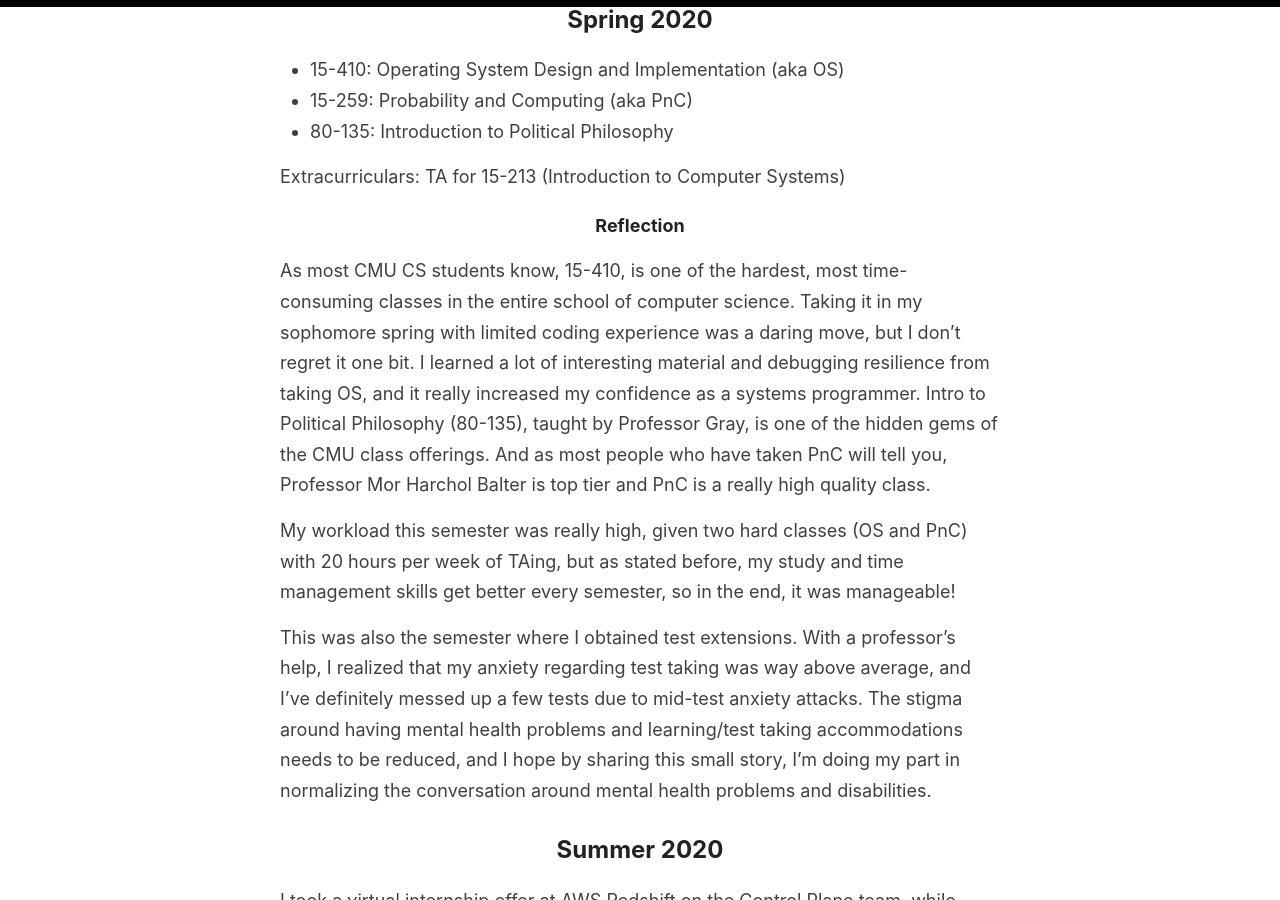
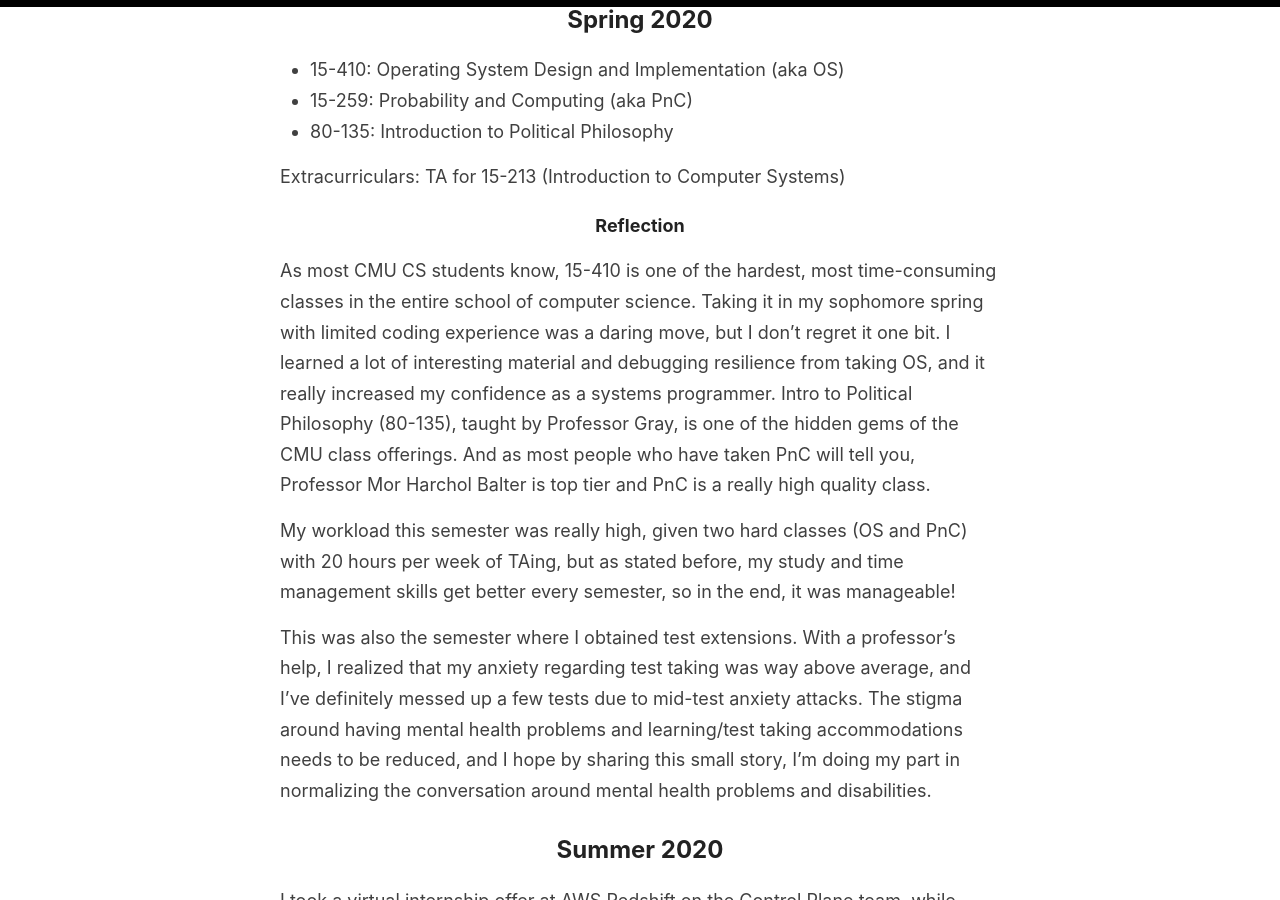
Before and after one commit to abigalekim/old_website, a Jekyll site: the page built from _pages/courses.md, in a window 1280 px wide and 900 px high, scrolled down 2802 px. Built offline with Jekyll 4.4.1, drawn with Linux system fonts in a browser that asks for light colours.

Commit message:
screams in typo

```diff
--- a/_pages/courses.md
+++ b/_pages/courses.md
@@ -65,7 +65,7 @@ Lastly, competitive programming is very difficult without previous experience.
 Extracurriculars: TA for 15-213 (Introduction to Computer Systems)
 
 #### Reflection
-As most CMU CS students know, 15-410, is one of the hardest, most time-consuming classes in the entire school of computer science. Taking it in my sophomore spring with limited coding experience was a daring move, but I don’t regret it one bit. I learned a lot of interesting material and debugging resilience from taking OS, and it really increased my confidence as a systems programmer. Intro to Political Philosophy (80-135), taught by Professor Gray, is one of the hidden gems of the CMU class offerings. And as most people who have taken PnC will tell you, Professor Mor Harchol Balter is top tier and PnC is a really high quality class.
+As most CMU CS students know, 15-410 is one of the hardest, most time-consuming classes in the entire school of computer science. Taking it in my sophomore spring with limited coding experience was a daring move, but I don’t regret it one bit. I learned a lot of interesting material and debugging resilience from taking OS, and it really increased my confidence as a systems programmer. Intro to Political Philosophy (80-135), taught by Professor Gray, is one of the hidden gems of the CMU class offerings. And as most people who have taken PnC will tell you, Professor Mor Harchol Balter is top tier and PnC is a really high quality class.
 
 My workload this semester was really high, given two hard classes (OS and PnC) with 20 hours per week of TAing, but as stated before, my study and time management skills get better every semester, so in the end, it was manageable!
 
```
